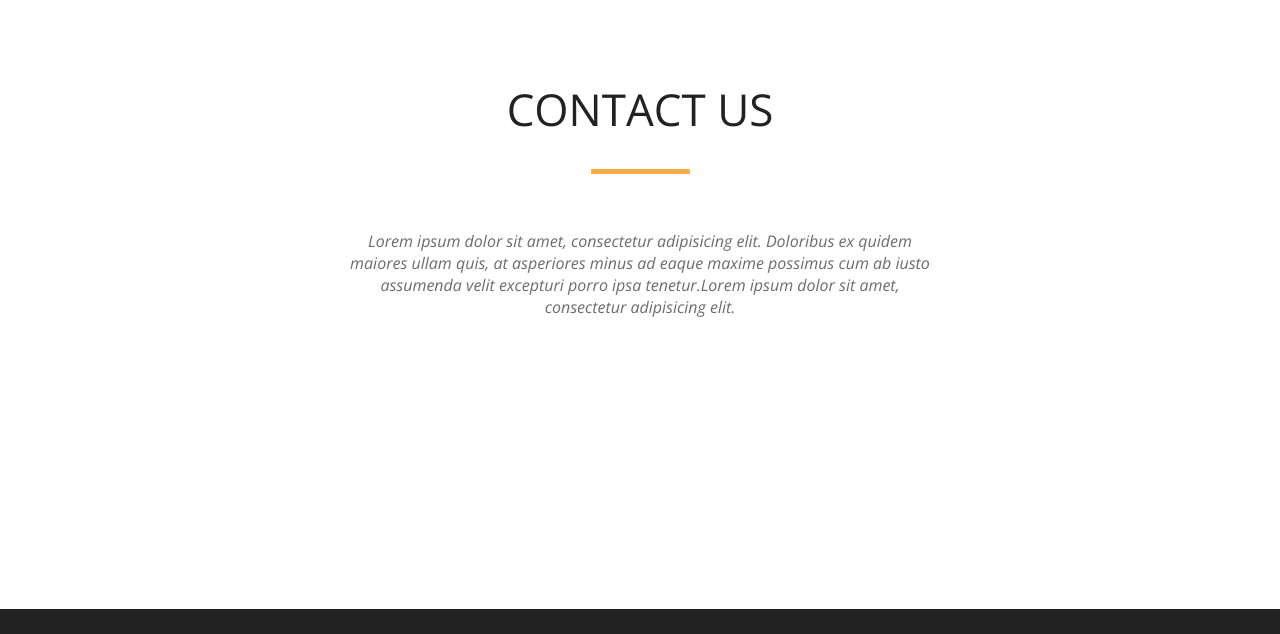
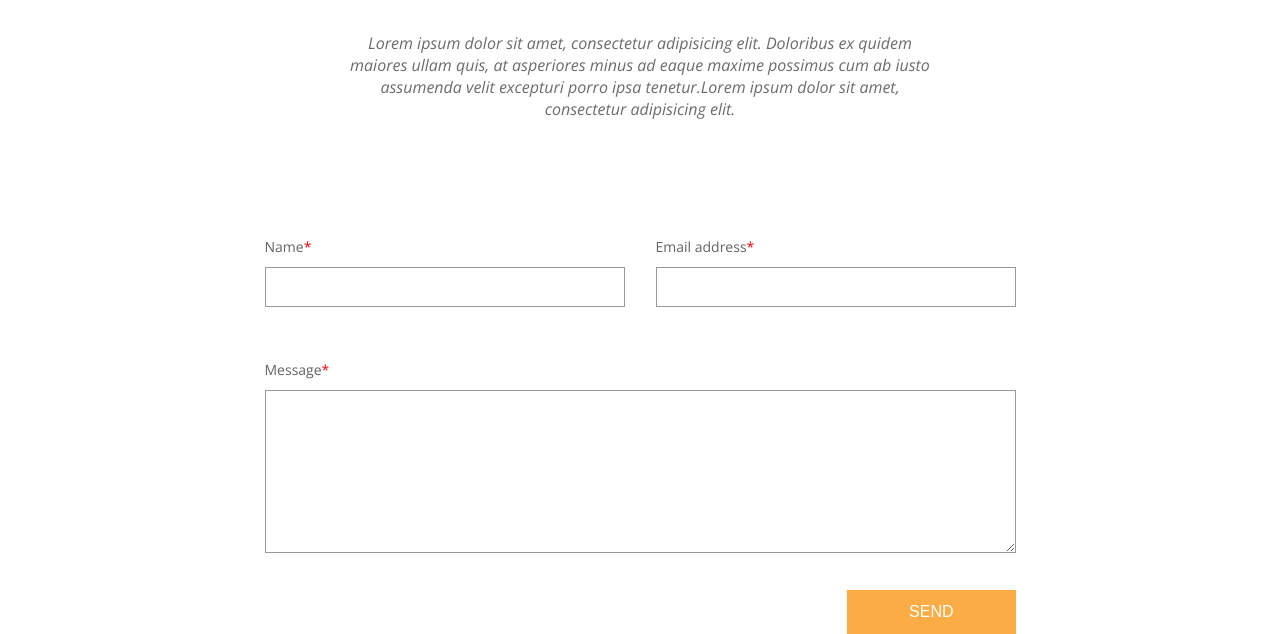
Before and after one commit to weBhuBua/weBhuBua.github.io, a plain HTML site: page Mycompany/index.html in a window 1280 px wide. Shown: the part 5317-5951 px from the top of the page. Drawn offline with nearby package versions, Linux system fonts and the light colour scheme; a script that the page names is missing; files whose address does not match are found by name.

Commit message:
add form + other

```diff
--- a/Mycompany/css/style.css
+++ b/Mycompany/css/style.css
@@ -474,6 +474,56 @@ nav {
 	padding: 0px 187px;
 	margin-bottom: 117px;
 }
+/*Contact-form*/
+.contact-form {
+	max-width: 751px;
+	margin: 0 auto;
+	text-align: left;
+}
+.form-input_left {
+	float: left;
+}
+.form-input_right {
+	float: right;
+}
+.star {
+	color: red;
+}
+.form p {
+	color: #636363;
+	font-size: 14px;
+	font-weight: 400;
+
+	margin-bottom: 11px;
+}
+.form input {
+	width: 360px;
+	height: 40px;
+	border: 1px solid rgba(0, 0, 0, 0.4);
+
+	margin-bottom: 53px;
+}
+.form textarea {
+	width: 751px;
+	height: 163px;
+	border: 1px solid rgba(0, 0, 0, 0.4);
+	background-color: #ffffff;
+
+	margin-bottom: 32px;
+}
+.button {
+	float: right;
+	padding: 13px 62px;
+	cursor: pointer;
+
+	border: none;
+	background-color: #fcac45;
+	color: #ffffff;
+	font-size: 16px;
+	font-weight: 400;
+	text-transform: uppercase;
+
+}
 
 
 /*-- Footer --*/
--- a/Mycompany/index.html
+++ b/Mycompany/index.html
@@ -282,33 +282,31 @@
 				Lorem ipsum dolor sit amet, consectetur adipisicing elit. Doloribus ex quidem maiores ullam quis, at asperiores minus ad eaque maxime possimus cum ab iusto assumenda velit excepturi porro ipsa tenetur.Lorem ipsum dolor sit amet, consectetur adipisicing elit. Doloribus ex quidem maiores ullam quis, at asperiores minus ad eaque maxime possimus cum ab iusto assumenda velit excepturi porro ipsa tenetur.
 			</div>
 			<!-- /.section-text -->
-			<div class="work-box">
-				<div class="work-box__card"><img src="" alt=""></div>
-				<!-- /.work-box__card -->
-				<div class="work-box__card"><img src="" alt=""></div>
-				<!-- /.work-box__card -->
-				<div class="work-box__card"><img src="" alt=""></div>
-				<!-- /.work-box__card -->
-				<div class="work-box__card"><img src="" alt=""></div>
-				<!-- /.work-box__card -->
-				<div class="work-box__card"><img src="" alt=""></div>
-				<!-- /.work-box__card -->
-				<div class="work-box__card"><img src="" alt=""></div>
-				<!-- /.work-box__card -->
-				<div class="work-box__card"><img src="" alt=""></div>
-				<!-- /.work-box__card -->
-				<div class="work-box__card"><img src="" alt=""></div>
-				<!-- /.work-box__card -->
-				<div class="work-box__card"><img src="" alt=""></div>
-				<!-- /.work-box__card -->
-				<div class="work-box__card"><img src="" alt=""></div>
-				<!-- /.work-box__card -->
-				<div class="work-box__card"><img src="" alt=""></div>
-				<!-- /.work-box__card -->
-				<div class="work-box__card"><img src="" alt=""></div>
-				<!-- /.work-box__card -->
+
+			<div class="gallery">
+				<div class="line1">
+					<img src="images/work/img-1.jpg" alt="">
+					<img src="images/work/img-1.jpg" alt="">
+					<img src="images/work/img-1.jpg" alt="">
+					<img src="images/work/img-1.jpg" alt="">
+				</div>
+				<!-- /.line1 -->
+				<div class="line2">
+					<img src="images/work/img-2.jpg" alt="">
+					<img src="images/work/img-2.jpg" alt="">
+					<img src="images/work/img-2.jpg" alt="">
+					<img src="images/work/img-2.jpg" alt="">
+				</div>
+				<!-- /.line2 -->
+				<div class="line3">
+					<img src="images/work/img-3.jpg" alt="">
+					<img src="images/work/img-3.jpg" alt="">
+					<img src="images/work/img-3.jpg" alt="">
+					<img src="images/work/img-3.jpg" alt="">
+				</div>
+				<!-- /.line3 -->
 			</div>
-			<!-- /.work-box -->
+			<!-- /.gallery -->
 		</div>
 		<!-- /.container -->
 	</section>
@@ -343,7 +341,25 @@
 				<!-- /.section-text -->
 			</div>
 			<!-- /.contact-text -->
-			<div class="contact-form"></div>
+			<div class="contact-form">
+				<form action="#" class="form">
+					<div class="form-input_left">
+						<p>Name<span class="star">*</span></p>
+						<input type="text">
+					</div>
+					<!-- /.form-input_left -->
+					<div class="form-input_right">
+						<p>Email address<span class="star">*</span></p>
+						<input type="text">
+					</div>
+					<!-- /.form-input_right -->
+					<p>Message<span class="star">*</span></p>
+					<textarea name="text"></textarea>
+					<button class="button" value="SEND">SEND</button>
+
+				</form>
+
+			</div>
 			<!-- /.contact-form -->
 		</div>
 		<!-- /.container -->
```
Also changed, not shown: 1 other file.
